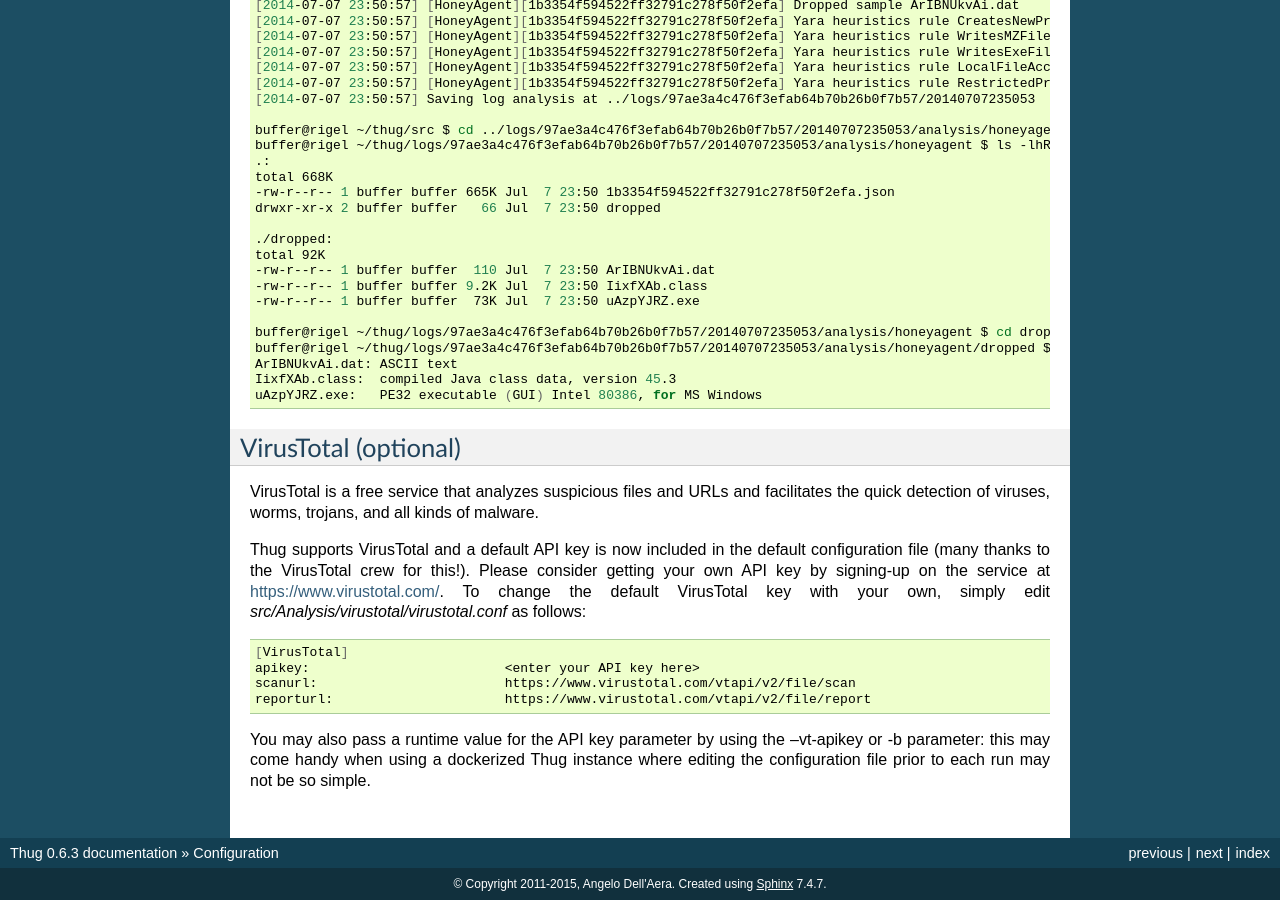
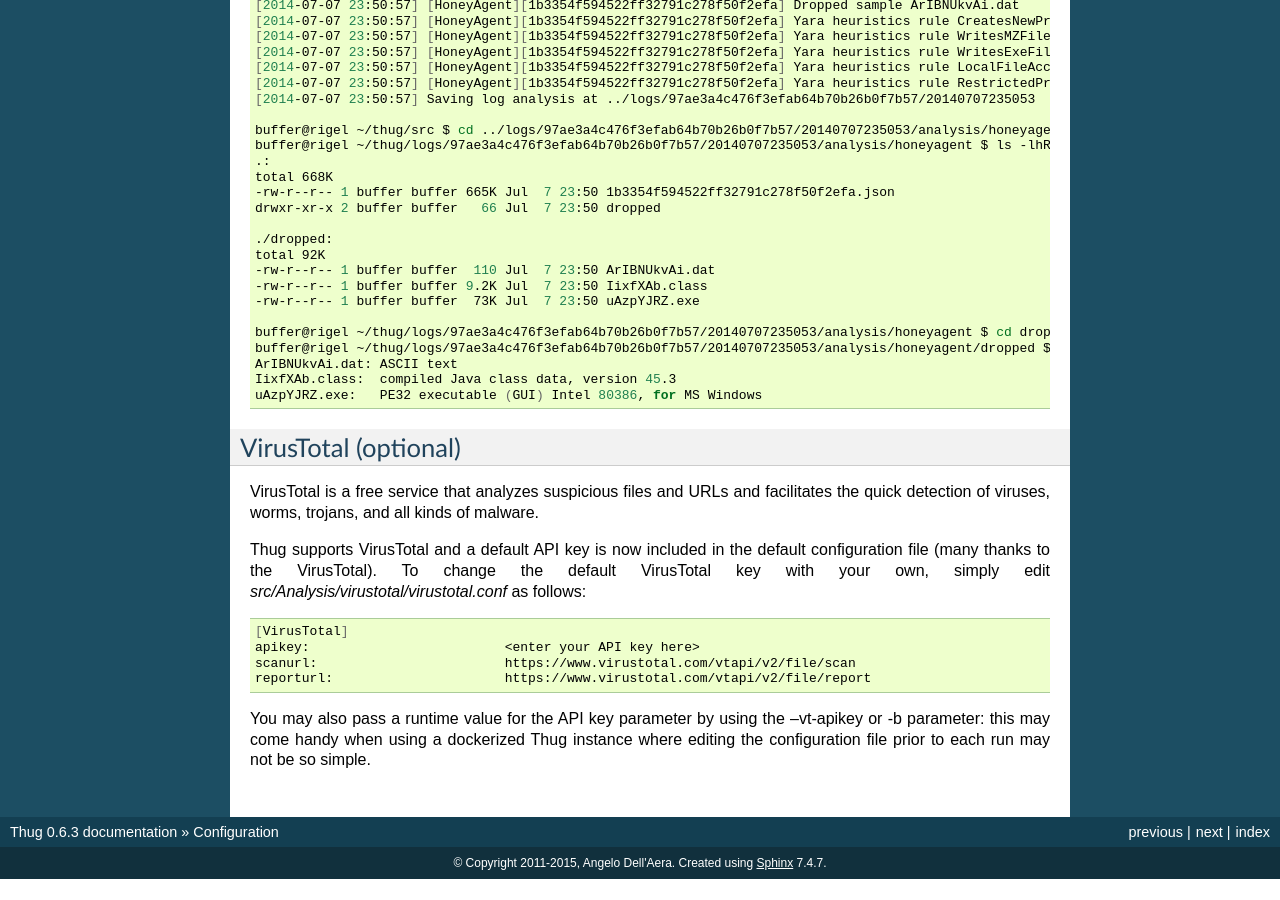
Before and after one commit to buffer/thug, a Sphinx documentation site: the page built from doc/source/configuration.rst, in a window 1280 px wide and 900 px high, scrolled down 1300 px. Built offline with Sphinx 7.4.7, drawn with Linux system fonts in a browser that asks for light colours; after the commit the page ends 2179 px from its top, so only the background shows below that.

Commit message:
Minor change

```diff
--- a/doc/source/configuration.rst
+++ b/doc/source/configuration.rst
@@ -126,10 +126,9 @@
 of malware.
 
 Thug supports VirusTotal and a default API key is now included in the default
-configuration file (many thanks to the VirusTotal crew for this!). Please
-consider getting your own API key by signing-up on the service at
-https://www.virustotal.com/. To change the default VirusTotal key with your
-own, simply edit *src/Analysis/virustotal/virustotal.conf* as follows:
+configuration file (many thanks to the VirusTotal). To change the default
+VirusTotal key with your own, simply edit *src/Analysis/virustotal/virustotal.conf*
+as follows:
 
 .. code-block:: sh
 
```
